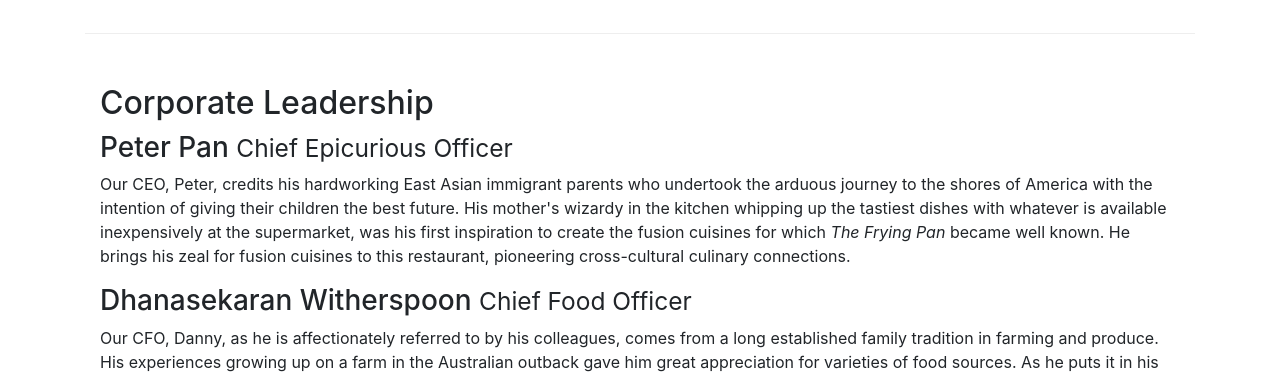
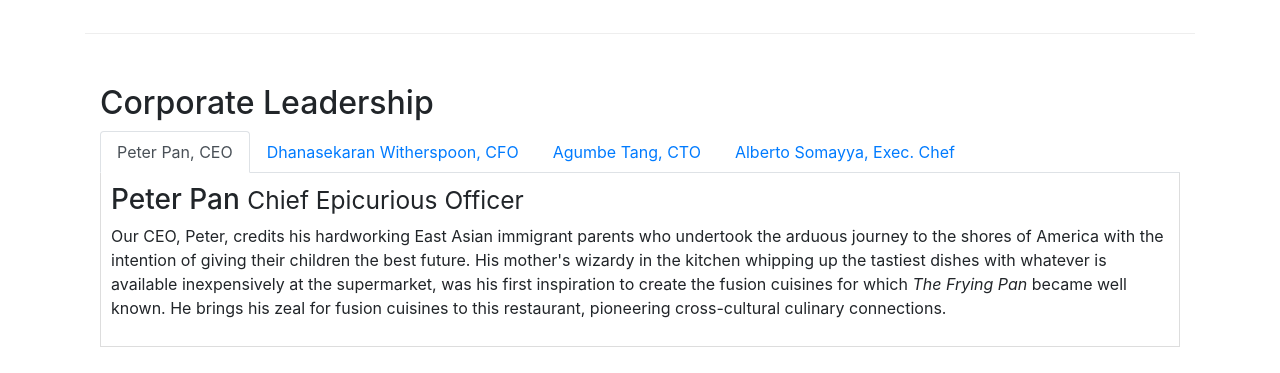
Before and after one commit to zdolson/fullstack-spec, a plain HTML site: page course1/aboutus.html in a window 1280 px wide. Shown: the part 940-1313 px from the top of the page. Drawn offline with nearby package versions, Linux system fonts and the light colour scheme.

```diff
--- a/course1/aboutus.html
+++ b/course1/aboutus.html
@@ -97,14 +97,39 @@
         <div class="row row-content">
             <div class="col-sm-12">
                 <h2>Corporate Leadership</h2>
+
+                <ul class="nav nav-tabs">
+                    <li class="nav-item">
+                        <a class="nav-link active" href="#peter" role="tab" data-toggle="tab">Peter Pan, CEO</a>
+                    </li>
+                    <li class="nav-item">
+                        <a class="nav-link" href="#danny" role="tab" data-toggle="tab">Dhanasekaran Witherspoon, CFO</a>
+                    </li>
+                    <li class="nav-item">
+                        <a class="nav-link" href="#agumbe" role="tab" data-toggle="tab">Agumbe Tang, CTO</a>
+                    </li>
+                    <li class="nav-item">
+                        <a class="nav-link" href="#alberto" role="tab" data-toggle="tab">Alberto Somayya, Exec. Chef</a>
+                    </li>
+                </ul>
+                <div class="tab-content">
+                    <div role="tabpanel" class="tab-pane fade show active" id="peter">
                         <h3>Peter Pan <small>Chief Epicurious Officer</small></h3>
                         <p class="d-none d-sm-block">Our CEO, Peter, credits his hardworking East Asian immigrant parents who undertook the arduous journey to the shores of America with the intention of giving their children the best future. His mother's wizardy in the kitchen whipping up the tastiest dishes with whatever is available inexpensively at the supermarket, was his first inspiration to create the fusion cuisines for which <em>The Frying Pan</em> became well known. He brings his zeal for fusion cuisines to this restaurant, pioneering cross-cultural culinary connections.</p>
+                    </div>
+                    <div role="tabpanel" class="tab-pane fade" id="danny">
                         <h3>Dhanasekaran Witherspoon <small>Chief Food Officer</small></h3>
                         <p class="d-none d-sm-block">Our CFO, Danny, as he is affectionately referred to by his colleagues, comes from a long established family tradition in farming and produce. His experiences growing up on a farm in the Australian outback gave him great appreciation for varieties of food sources. As he puts it in his own words, <em>Everything that runs, wins, and everything that stays, pays!</em></p>
+                    </div>
+                    <div role="tabpanel" class="tab-pane fade" id="agumbe">
                         <h3>Agumbe Tang <small>Chief Taste Officer</small></h3>
                         <p class="d-none d-sm-block">Blessed with the most discerning gustatory sense, Agumbe, our CTO, personally ensures that every dish that we serve meets his exacting tastes. Our chefs dread the tongue lashing that ensues if their dish does not meet his exacting standards. He lives by his motto, <em>You click only if you survive my lick.</em></p>
+                    </div>
+                    <div role="tabpanel" class="tab-pane fade" id="alberto">
                         <h3>Alberto Somayya <small>Executive Chef</small></h3>
                         <p class="d-none d-sm-block">Award winning three-star Michelin chef with wide International experience having worked closely with whos-who in the culinary world, he specializes in creating mouthwatering Indo-Italian fusion experiences. He says, <em>Put together the cuisines from the two craziest cultures, and you get a winning hit! Amma Mia!</em></p>
+                    </div>
+                </div>
             </div>
        </div>
        <div class="row row-content">
--- a/course1/css/styles.css
+++ b/course1/css/styles.css
@@ -31,3 +31,9 @@
 .navbar-dark {
     background-color: #512DA8;
 }
+.tab-content{
+    border-left: 1px solid #ddd;
+    border-right: 1px solid #ddd;
+    border-bottom: 1px solid #ddd;
+    padding: 10px;
+}
```
Lines whose indentation alone changed are shown as unchanged.
